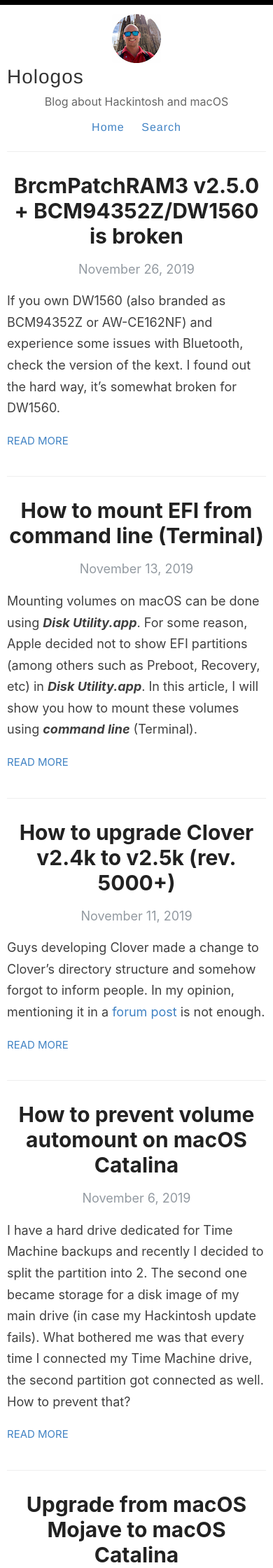
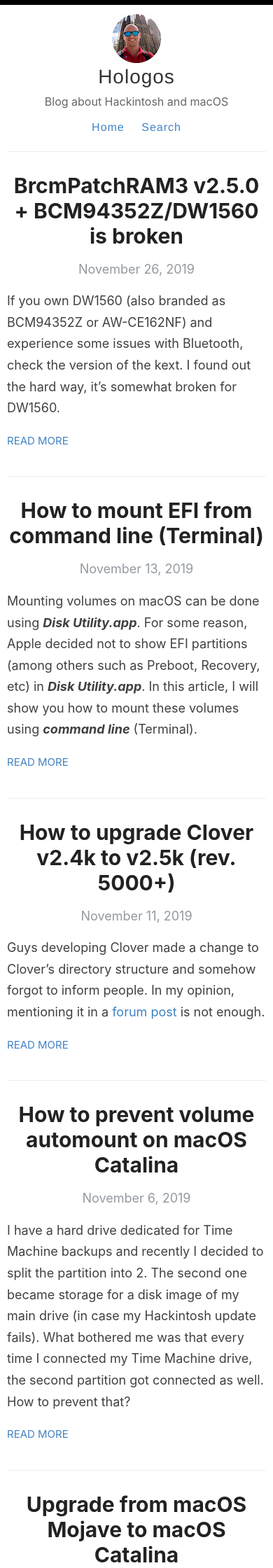
Before and after one commit to Hologos/hologos.github.io, a Jekyll site: the page built from index.html, in a window 390 px wide. Shown: the top 2240 px of the page at 70% size. Built offline with Jekyll 4.4.1, drawn with Linux system fonts in a browser that asks for light colours; the list of posts is cut into pages by our own code.

Commit message:
Fixes h1 alignment on mobile.

```diff
--- a/assets/style.scss
+++ b/assets/style.scss
@@ -293,6 +293,10 @@ p > img {
   font-size: 28px;
   letter-spacing: 1px;
   text-align: left;
+
+  @include mobile {
+    text-align: center;
+  }
 }
 
 .site-description {
```
